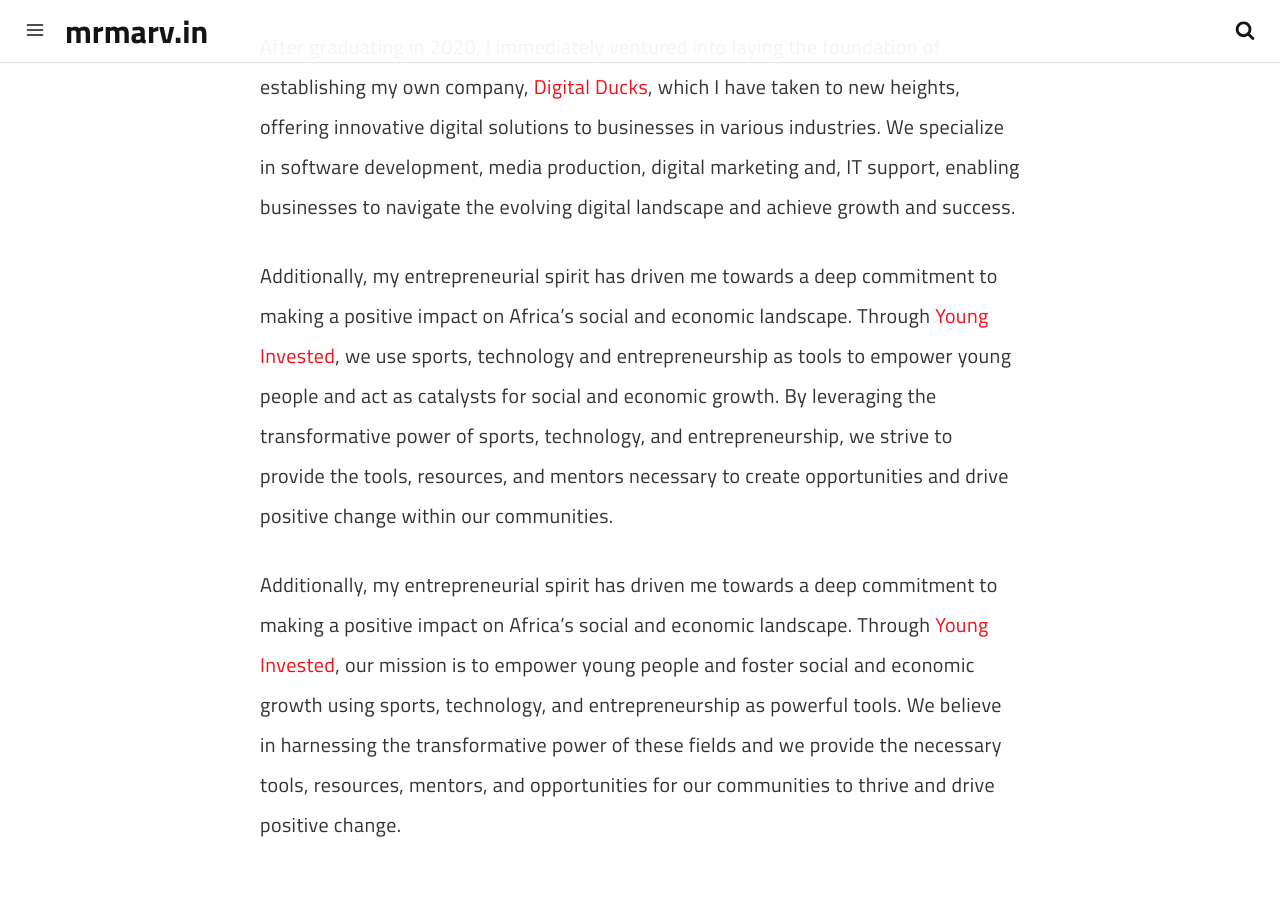
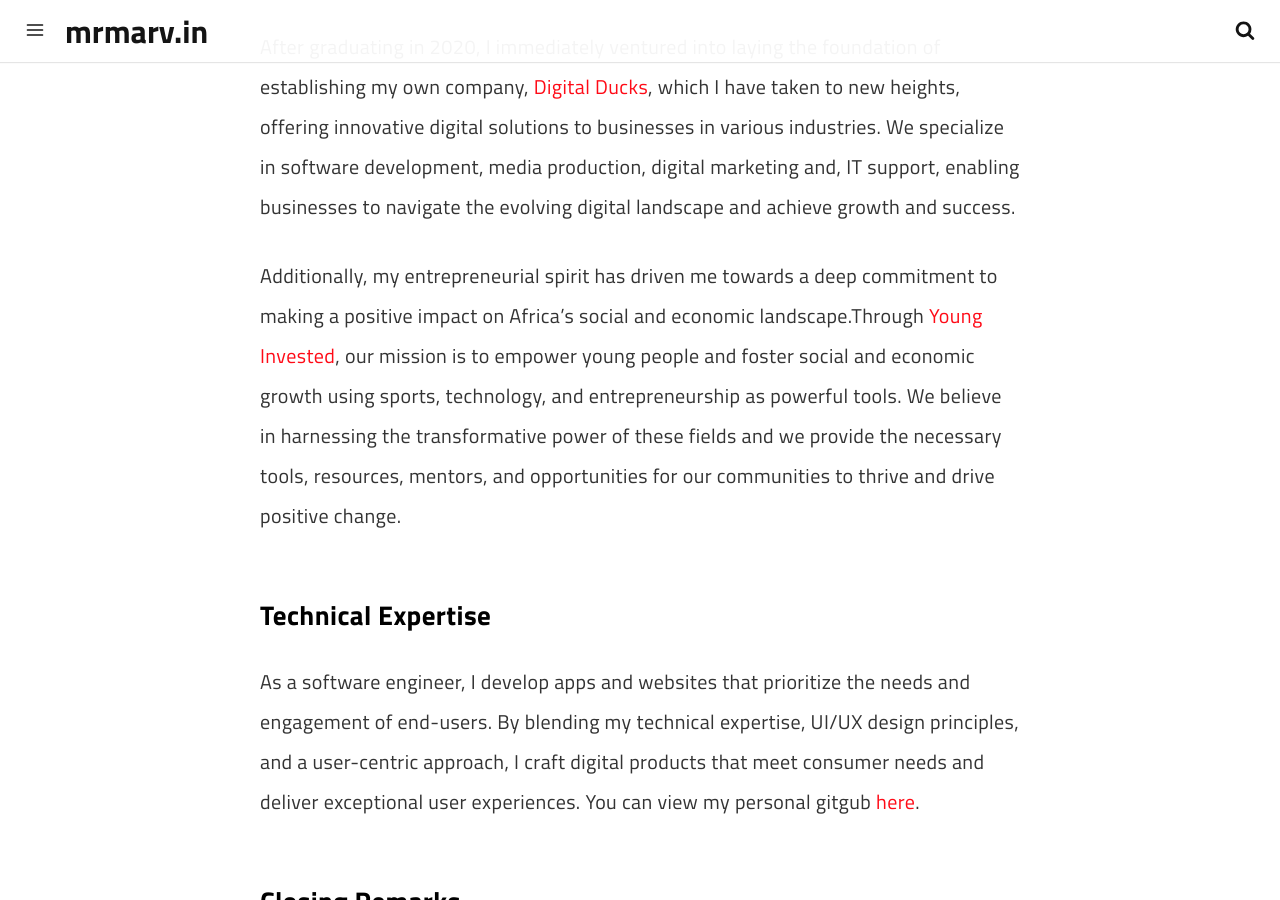
Before and after one commit to marv0/marv0.github.io, a Jekyll site: the page built from pages/about.md, in a window 1280 px wide and 900 px high, scrolled down 1264 px. Built offline with Jekyll 4.4.1, drawn with Linux system fonts in a browser that asks for light colours; a script that is not in the unit is left out.

Commit message:
Update about.md

```diff
--- a/pages/about.md
+++ b/pages/about.md
@@ -20,10 +20,7 @@
 
 After graduating in 2020, I immediately ventured into laying the foundation of establishing my own company, [Digital Ducks](https://www.digitalducks.co.ke), which I have taken to new heights, offering innovative digital solutions to businesses in various industries. We specialize in software development, media production, digital marketing and, IT support, enabling businesses to navigate the evolving digital landscape and achieve growth and success.
 
-Additionally, my entrepreneurial spirit has driven me towards a deep commitment to making a positive impact on Africa's social and economic landscape. Through [Young Invested](https://www.younginvested.org), we use sports, technology and entrepreneurship as tools to empower young people and act as catalysts for social and economic growth. By leveraging the transformative power of sports, technology, and entrepreneurship, we strive to provide the tools, resources, and mentors necessary to create opportunities and drive positive change within our communities.
-
-Additionally,  my entrepreneurial spirit has driven me towards a deep commitment to making a positive impact on Africa's social and economic landscape.
-Through [Young Invested](https://www.younginvested.org), our mission is to empower young people and foster social and economic growth using sports, technology, and entrepreneurship as powerful tools. We believe in harnessing the transformative power of these fields and we provide the necessary tools, resources, mentors, and opportunities for our communities to thrive and drive positive change.
+Additionally,  my entrepreneurial spirit has driven me towards a deep commitment to making a positive impact on Africa's social and economic landscape.Through [Young Invested](https://www.younginvested.org), our mission is to empower young people and foster social and economic growth using sports, technology, and entrepreneurship as powerful tools. We believe in harnessing the transformative power of these fields and we provide the necessary tools, resources, mentors, and opportunities for our communities to thrive and drive positive change.
 
 ### Technical Expertise
 
```
